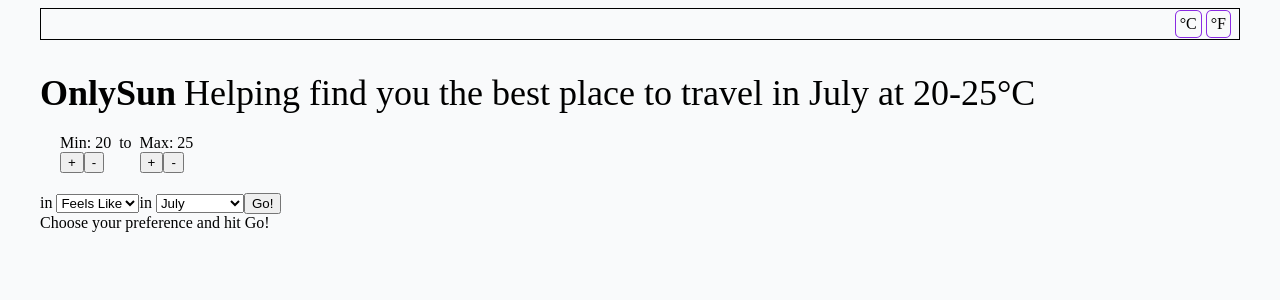
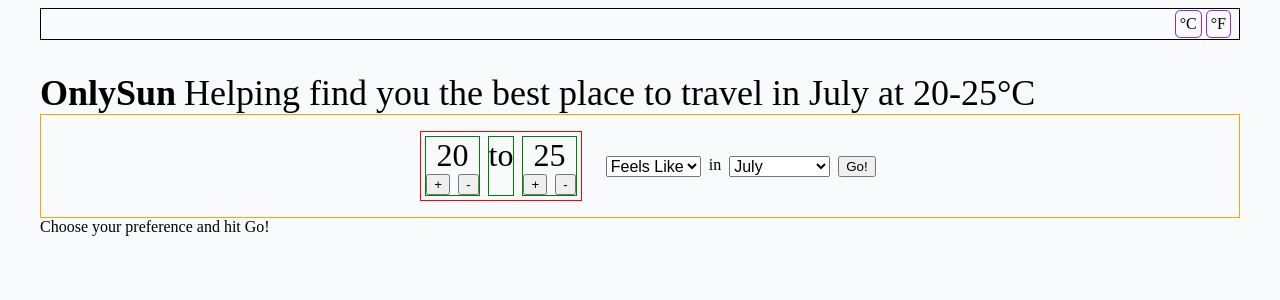
Before and after one commit to james-gulland/weather-temp, a React (Create React App) app in the folder client/: page / in a window 1280 px wide. Shown: the top 300 px of the page. Built offline with nearby package versions, Linux system fonts and the light colour scheme.

Commit message:
scss positioning of controls

```diff
--- a/client/src/components/TempType.tsx
+++ b/client/src/components/TempType.tsx
@@ -18,7 +18,7 @@
 
   return (
     <>
-      <label htmlFor="temp-selector">in </label>
+      <label htmlFor="temp-selector"></label>
       <select name="temp-selector" id="temp-selector" defaultValue={weatherType.value} onChange={handleChange}>
         <option value={weatherOptions[0].value}>{weatherOptions[0].label}</option>
         <option value={weatherOptions[1].value}>{weatherOptions[1].label}</option>
--- a/client/src/components/TemperatureControls.tsx
+++ b/client/src/components/TemperatureControls.tsx
@@ -46,7 +46,7 @@
     <>
       {/* Min-temp controls */}
       <div id="min-temp-container">
-        <div id="min-temp-number">Min: {minTemp}</div>
+        <div id="min-temp-number">{minTemp}</div>
         <div id="min-temp-controls">
           <button onClick={() => handleTempIncrement("min")} disabled={minTemp >= maxTemp || minTemp >= rangeMaxTemp}>+</button>
           <button onClick={() => handleTempDecrement("min")} disabled={minTemp <= rangeMinTemp}>-</button>
@@ -57,7 +57,7 @@
 
       {/* Max-temp controls */}
       <div id="max-temp-container">
-        <div id="max-temp-number">Max: {maxTemp}</div>
+        <div id="max-temp-number">{maxTemp}</div>
         <div id="max-temp-controls">
           <button onClick={() => handleTempIncrement("max")} disabled={maxTemp >= rangeMaxTemp}>+</button>
           <button onClick={() => handleTempDecrement("max")} disabled={maxTemp <= minTemp}>-</button>
--- a/client/src/styles/_controls.scss
+++ b/client/src/styles/_controls.scss
@@ -1,8 +1,39 @@
+#control-container {
+  border: 1px solid orange;
+  display: flex;
+  flex-wrap: wrap;
+  justify-content: center;
+  align-items: center;
+}
+
 #temperature-container {
   display: flex;
   margin: 1rem;
+  font-size: $big-font;
+  border: 1px solid red;
+}
+
+#dropdown-container {
+  display: flex;
+  gap: 0.5rem;
+}
+
+select, #dropdown-container {
+  font-size: $medium-font;
 }
 
 #min-temp-container, #to-container, #max-temp-container {
   margin: 0.25rem;
+  border: 1px solid green;
 }
+
+#min-temp-number, #max-temp-number {
+  display: flex;
+  justify-content: center;
+  align-items: center;
+}
+
+#min-temp-controls, #max-temp-controls {
+  display: flex;
+  gap: 0.5rem;
+}
--- a/client/src/styles/_home.scss
+++ b/client/src/styles/_home.scss
@@ -4,7 +4,7 @@
 
 h1, h2 {
   display: inline;
-  font-size: 2.25rem;
+  font-size: $header-size;
 }
 
 h1 {
--- a/client/src/styles/_variables.scss
+++ b/client/src/styles/_variables.scss
@@ -1,3 +1,8 @@
+// colours
 $bckg-colour: rgb(249, 250, 251);
+$primary-colour: blueviolet;
 
-$primary-colour: blueviolet;
+// sizing
+$header-size: 2.25rem;
+$big-font: 2rem;
+$medium-font: 1rem;
```
